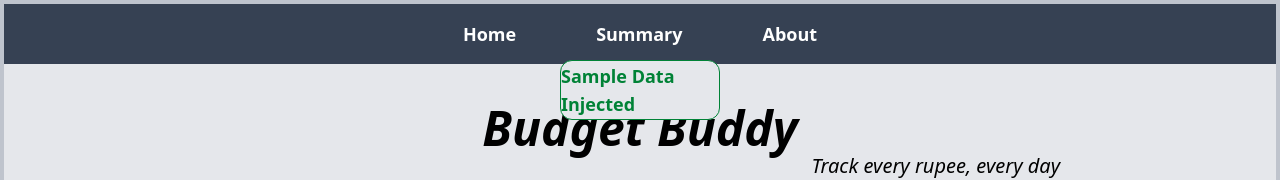
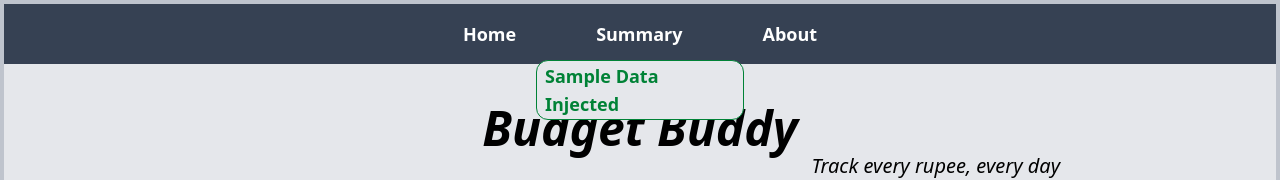
Before and after one commit to pardhu-og/budget-buddy, a React (Vite) app: page / in a window 1280 px wide. Both pictures are taken after a click on the button "Sample data". Shown: the top 180 px of the page. Built offline with nearby package versions, Linux system fonts and the light colour scheme.

Commit message:
Refine sample data animation for consistent layout and smoother UX

```diff
--- a/src/components/Form.jsx
+++ b/src/components/Form.jsx
@@ -1,5 +1,4 @@
 // Forum.jsx
-
 export default function Form ({submitFunction, inpvalidationState, setInpValidationState, Title}){
 
 
--- a/src/components/Navbar.jsx
+++ b/src/components/Navbar.jsx
@@ -13,7 +13,7 @@ export default function Navbar(){
             <Link to="/summary" className="hover:underline  hover:scale-120 active:text-gray-300">Summary</Link>
             <Link to="/about" className="hover:underline  hover:scale-120 active:text-gray-300">About</Link>
             <SampleData setSampleAnimation={setSampleAnimation} />
-            <div className={`fixed top-0 left-1/2 translate-x-[-50%] translate-y-[-100%] w-40 h-10 md:h-15 bg-gray-200 flex justify-center items-center border rounded-xl text-green-700 text-sm md:text-base lg:text-lg font-bold opacity-0  ${sampleanimation!== 0?"animate-slidein":""} caret-transparent
+            <div className={`fixed top-0 left-1/2 translate-x-[-50%] translate-y-[-100%] w-40 h-10 md:w-48 md:h-15 lg:w-52 lg:px-2 bg-gray-200 flex justify-center items-center border rounded-xl text-green-700 text-sm md:text-base lg:text-lg font-bold opacity-0  ${sampleanimation!== 0?"animate-slidein":""} caret-transparent
                             `} >
                 <p>Sample Data Injected</p>
             </div>
```
